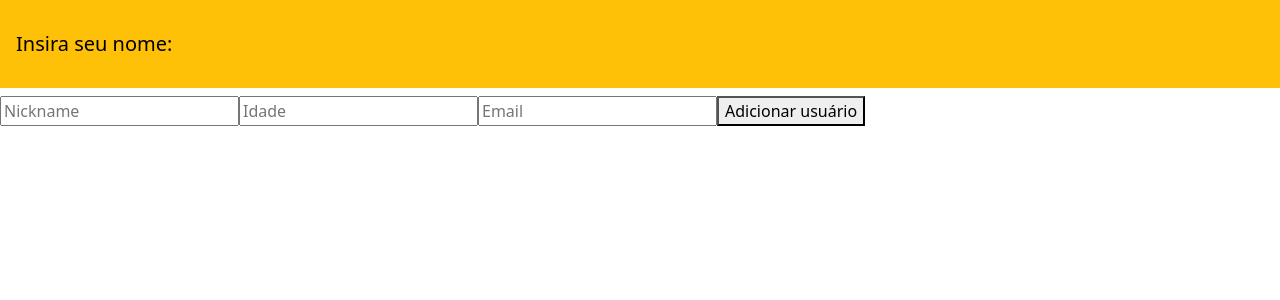
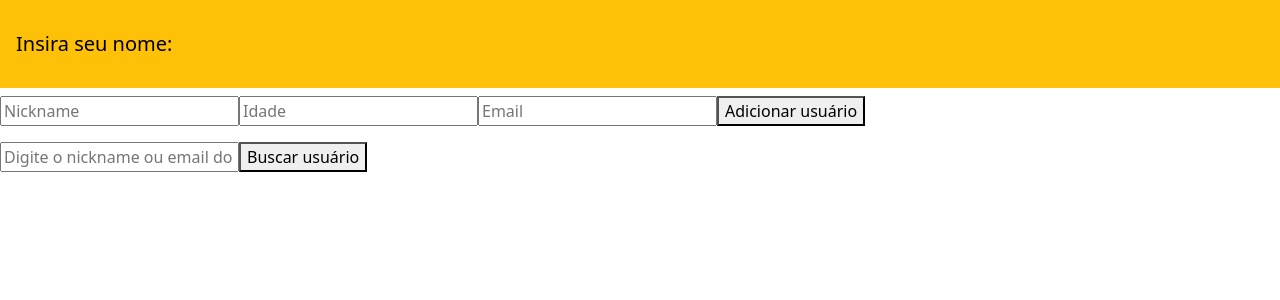
Before and after one commit to thiago-bilck/lab365_FullStack, a React (Vite) app in the folder modulo_II/Semana 7/Exercicios da Semana/: page / in a window 1280 px wide. Shown: the top 300 px of the page. Built offline with nearby package versions, Linux system fonts and the light colour scheme.

Commit message:
feat: create ex 6 from week 7

```diff
--- a/modulo_II/Semana 7/Exercicios da Semana/src/Components/Form/Form.jsx
+++ b/modulo_II/Semana 7/Exercicios da Semana/src/Components/Form/Form.jsx
@@ -1,5 +1,6 @@
 import { useState } from "react";
 import UserCard from "../Card/Card";
+import SearchInput from "../SearchInput/SearchInput";
 
 function Form() {
   const [user, setUser] = useState({
@@ -92,6 +93,8 @@ function Form() {
           );
         })}
       </div>
+
+      <SearchInput usersList={usersList}></SearchInput>
     </>
   );
 }
--- /dev/null
+++ b/modulo_II/Semana 7/Exercicios da Semana/src/Components/SearchInput/SearchInput.jsx
@@ -0,0 +1,29 @@
+import { useState } from "react";
+import UserCard from "../Card/Card";
+
+function SearchInput({usersList}) {
+
+    const [searchValue, setSearchValue] = useState('')
+
+    const [foundUser, setFoundUser] = useState(null)
+
+    function searchUser() {
+
+        setFoundUser(usersList.find((u) => u.email === searchValue || u.nickname === searchValue))
+
+    }
+
+    return (
+        <div>
+            <input type="text" placeholder="Digite o nickname ou email do usuário" onChange={(e) => setSearchValue(e.target.value)}/>
+            <button onClick={searchUser}>Buscar usuário</button>
+            {foundUser !== null && (
+                foundUser === undefined ?
+                'Nenhum usuário foi encontrado' : <UserCard nickname={foundUser.nickname} age={foundUser.age} email={foundUser.email}></UserCard>
+            ) }
+        </div>
+
+    );
+}
+
+export default SearchInput;
```
